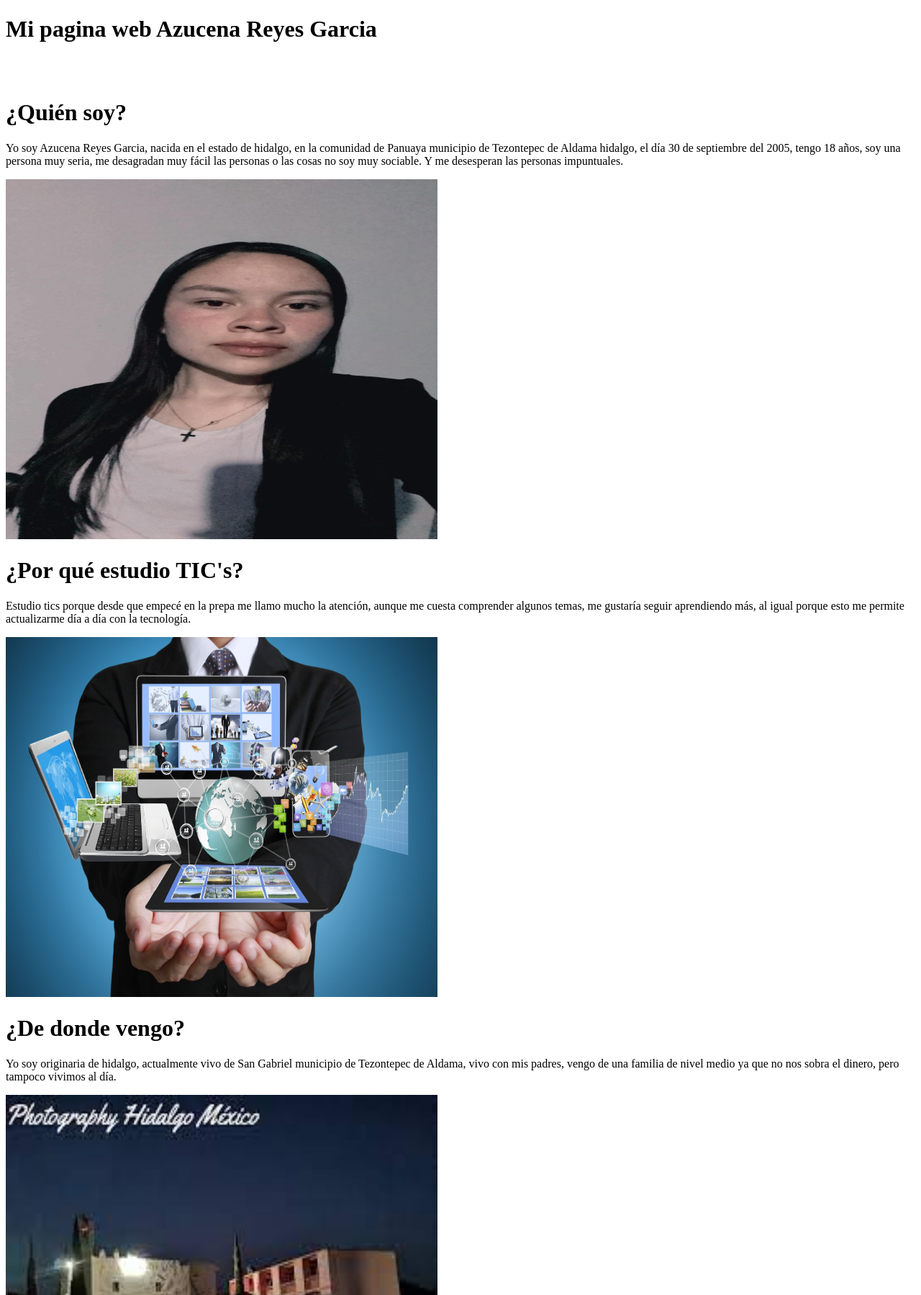
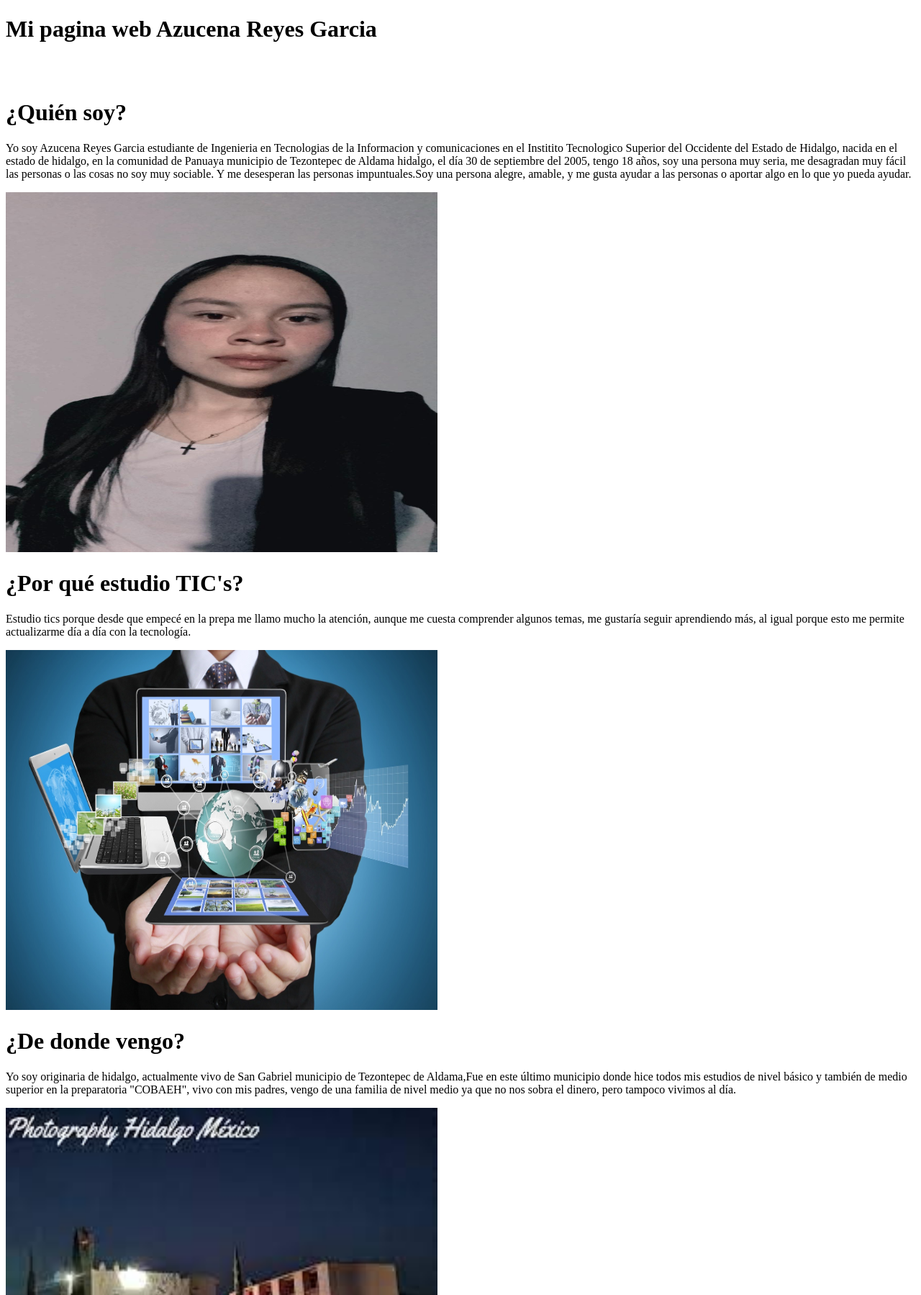
Before and after one commit to AzucenaReyesGarcia/AzucenaReyes.github.io, a plain HTML site: page index.html in a window 1280 px wide. Shown: the part 27-1826 px from the top of the page at 72% size. Drawn offline with Linux system fonts and the light colour scheme.

Commit message:
(Azucena Reyes Garcia) Se agrego mas descripcion a a las preguntas
Signed-off-by: Azucena Reyes Garcia <230110874@itsoeh.edu.mx>

```diff
--- a/index.html
+++ b/index.html
@@ -22,7 +22,7 @@
       <h1>¿Quién soy?</h1>
 
       <p>
-        Yo soy Azucena Reyes Garcia, nacida en el estado de hidalgo, en la comunidad de Panuaya municipio de Tezontepec de Aldama hidalgo, el día 30 de septiembre del 2005, tengo 18 años, soy una persona muy seria, me desagradan muy fácil las personas o las cosas no soy muy sociable. Y me desesperan las personas impuntuales.
+        Yo soy Azucena Reyes Garcia estudiante de Ingenieria en Tecnologias de la Informacion y comunicaciones en el Institito Tecnologico Superior del Occidente del Estado de Hidalgo, nacida en el estado de hidalgo, en la comunidad de Panuaya municipio de Tezontepec de Aldama hidalgo, el día 30 de septiembre del 2005, tengo 18 años, soy una persona muy seria, me desagradan muy fácil las personas o las cosas no soy muy sociable. Y me desesperan las personas impuntuales.Soy una persona alegre, amable, y me gusta ayudar a las personas o aportar algo en lo que yo pueda ayudar.
       </p>
       <img src="./Imagenes/GitHub.jpg" width=600px height=500px/>
 
@@ -36,7 +36,7 @@
        <h1>¿De donde vengo?</h1>
 
        <p>
-       Yo soy originaria de hidalgo, actualmente vivo de San Gabriel municipio de Tezontepec de Aldama, vivo con mis padres, vengo de una familia de nivel medio ya que no nos sobra el dinero, pero tampoco vivimos al día.
+       Yo soy originaria de hidalgo, actualmente vivo de San Gabriel municipio de Tezontepec de Aldama,Fue en este último municipio donde hice todos mis estudios de nivel básico y también de medio superior en la preparatoria "COBAEH", vivo con mis padres, vengo de una familia de nivel medio ya que no nos sobra el dinero, pero tampoco vivimos al día.
         </p>
         <img src="./Imagenes/san gabriel.jpeg " width=600px height=500px/>
 
```
